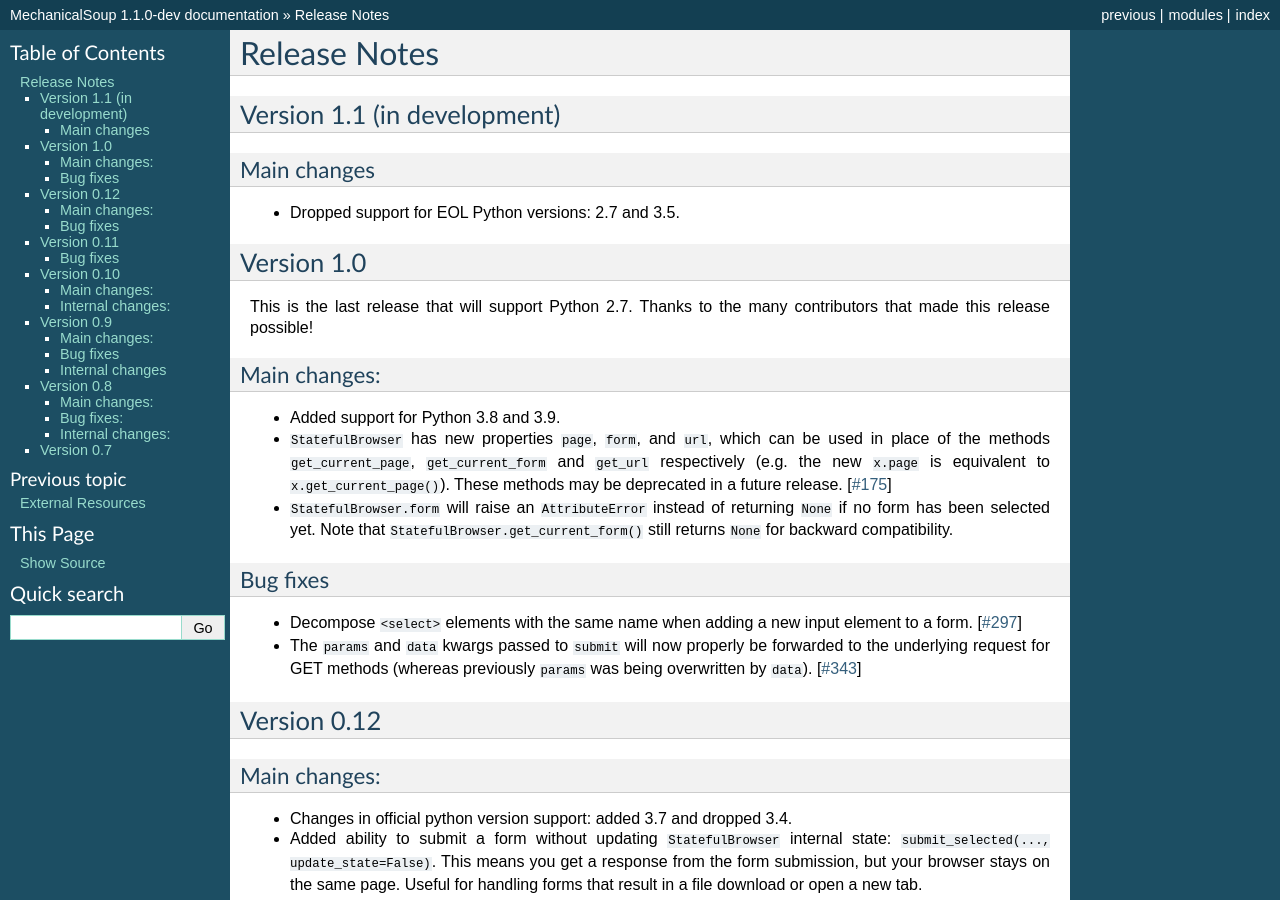
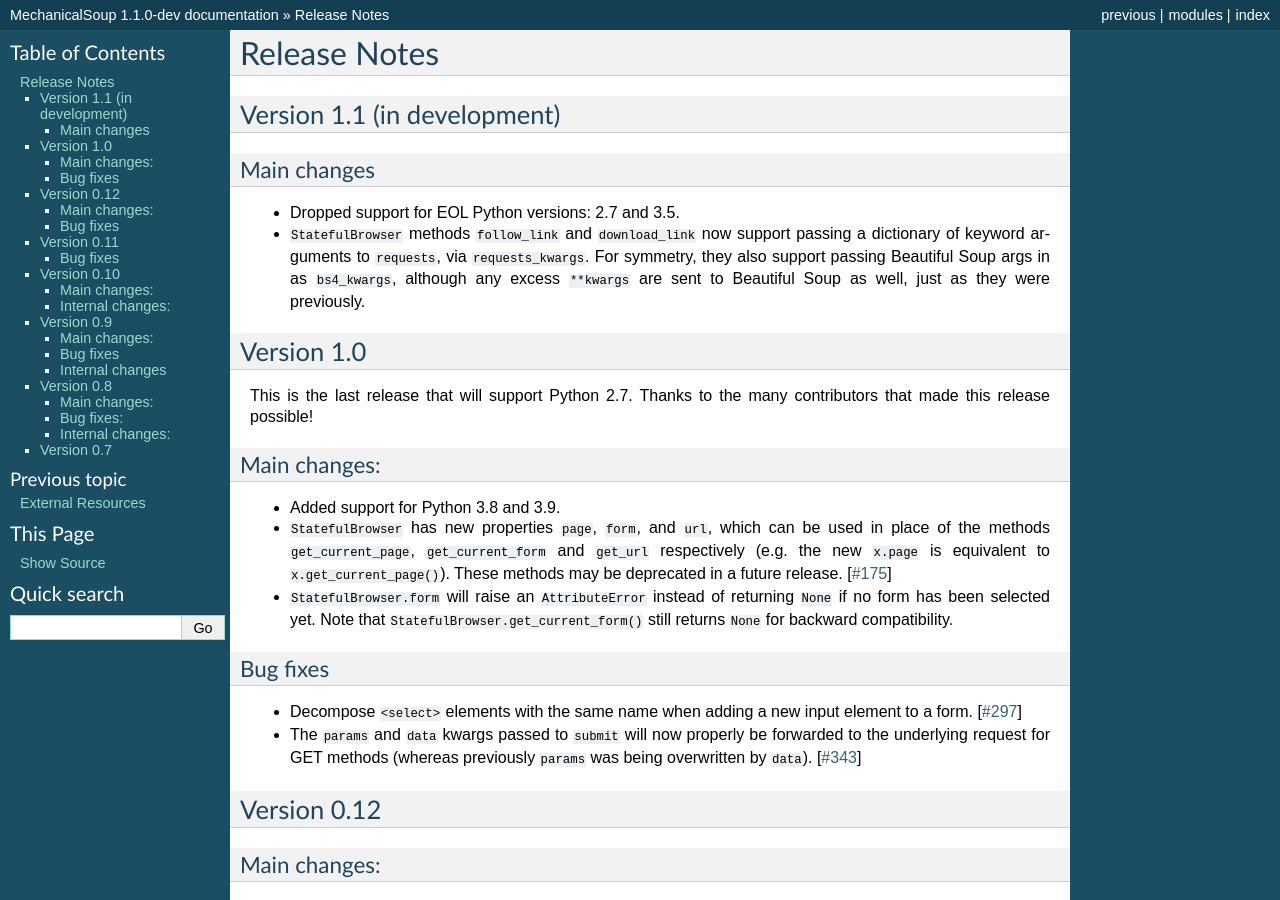
Before and after one commit to MechanicalSoup/MechanicalSoup, a Sphinx documentation site: the page built from docs/ChangeLog.rst, in a window 1280 px wide and 900 px high. Built offline with Sphinx 7.4.7, drawn with Linux system fonts in a browser that asks for light colours.

Commit message:
ChangeLog: Explain bs4_kwargs changes.

```diff
--- a/docs/ChangeLog.rst
+++ b/docs/ChangeLog.rst
@@ -9,6 +9,14 @@
 ------------
 
 * Dropped support for EOL Python versions: 2.7 and 3.5.
+
+* ``StatefulBrowser`` methods ``follow_link`` and ``download_link``
+  now support passing a dictionary of keyword arguments to
+  ``requests``, via ``requests_kwargs``. For symmetry, they also
+  support passing Beautiful Soup args in as ``bs4_kwargs``, although
+  any excess ``**kwargs`` are sent to Beautiful Soup as well, just as
+  they were previously.
+
 
 Version 1.0
 ===========
```
